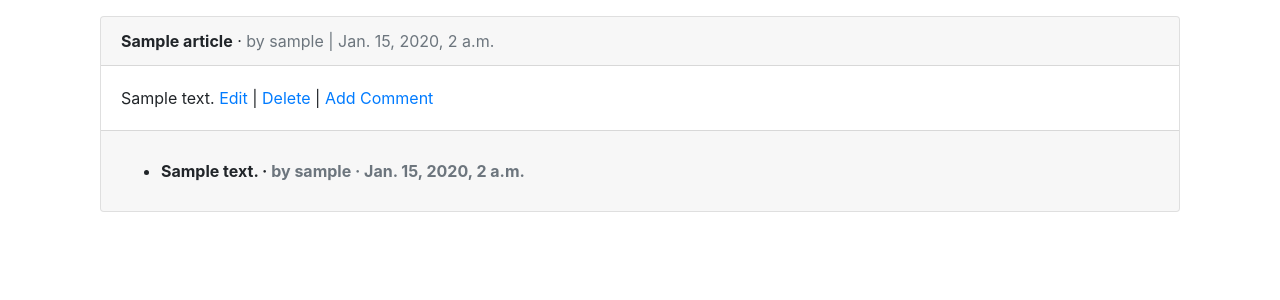
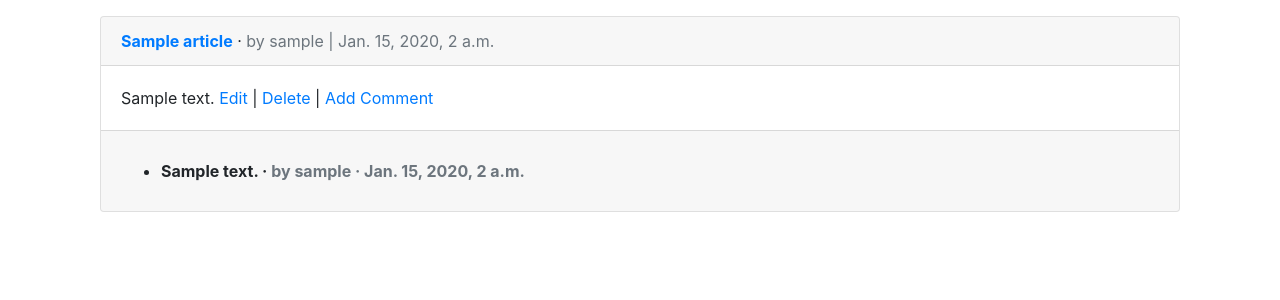
Before and after one commit to kevinbowen777/news, a Django app: page /articles/ in a window 1280 px wide. Shown: the part 56-356 px from the top of the page. Run offline with Django 3.2, Linux system fonts and the light colour scheme; a user stored in the database is signed in; tables that the repository leaves empty hold one stand-in row (values such as "Sample post"); parts of the project's set-up code (start-up, migrations or seed data) failed here and were passed over.

Commit message:
Turn article title to link to article detail. Fixes #40

```diff
--- a/templates/article_list.html
+++ b/templates/article_list.html
@@ -8,7 +8,8 @@
   {% for article in object_list %}
     <div class="card">
       <div class="card-header">
-        <span class="font-weight-bold">{{ article.title }}</span> &middot;
+        <a class="font-weight-bold" href="{% url 'article_detail' article.pk
+            %}">{{article.title }}</a> &middot;
         <span class="text-muted">by {{ article.author }} |
         {{ article.date }}</span>
       </div>
```
